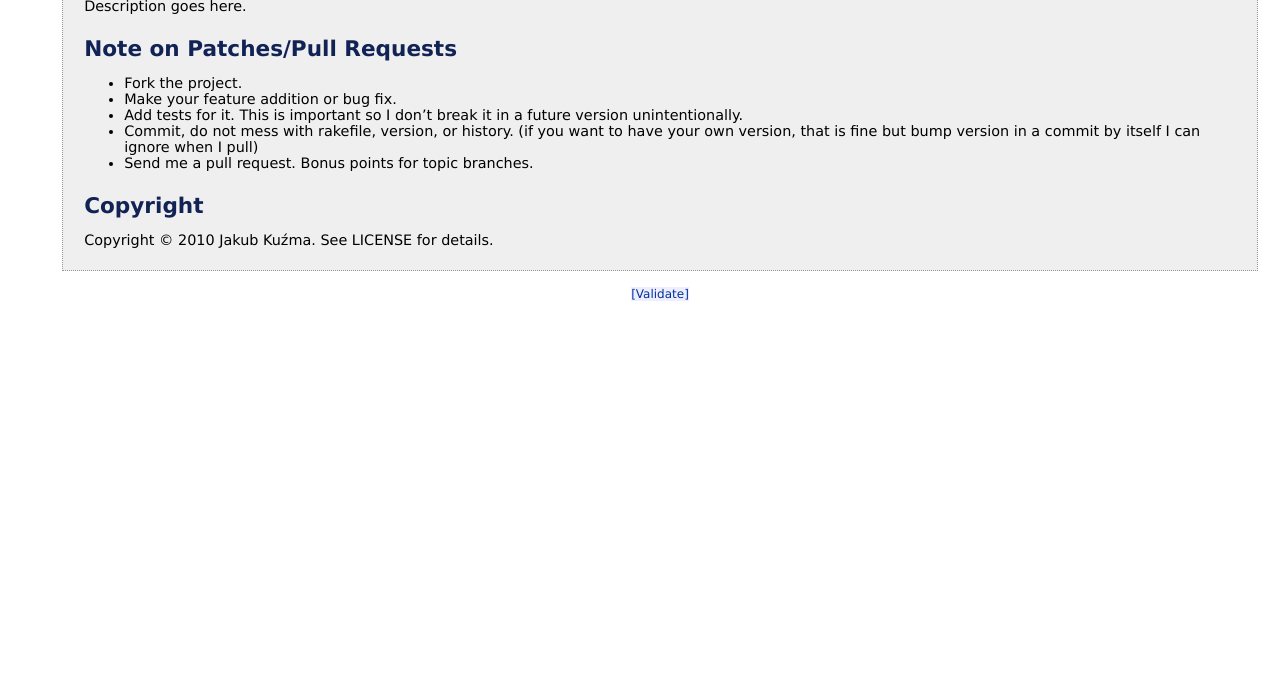
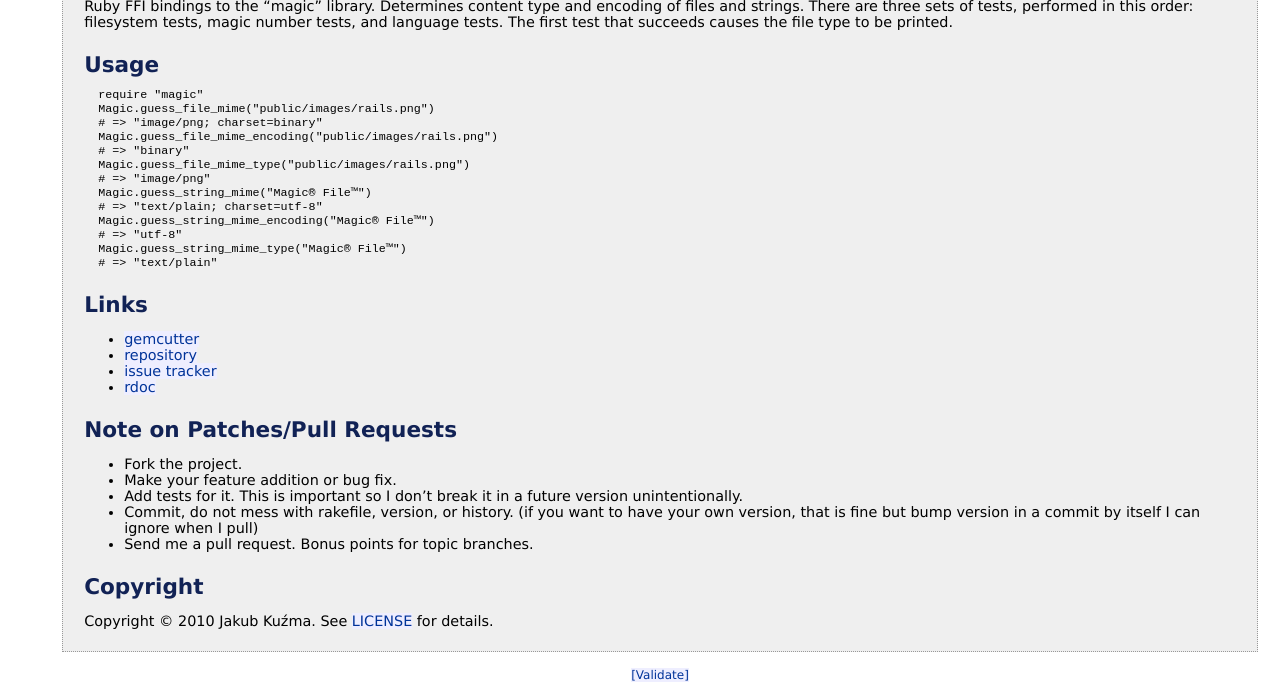
Before and after one commit to qoobaa/magic, a plain HTML site: page files/README_rdoc.html in a window 1280 px wide. Shown: the part 132-829 px from the top of the page. Before the commit the page ends 800 px from the top, so only its background shows below. Drawn offline with Linux system fonts and the light colour scheme.

Commit message:
regenerated rdoc

```diff
--- a/files/README_rdoc.html
+++ b/files/README_rdoc.html
@@ -54,7 +54,7 @@
     </tr>
     <tr class="top-aligned-row">
       <td><strong>Last Update:</strong></td>
-      <td>2010-01-11 13:06:52 +0100</td>
+      <td>2010-01-11 13:51:04 +0100</td>
     </tr>
     </table>
   </div>
@@ -67,8 +67,42 @@
     <div id="description">
       <h1>magic</h1>
 <p>
-Description goes here.
+Ruby FFI bindings to the &#8220;magic&#8221; library. Determines content
+type and encoding of files and strings. There are three sets of tests,
+performed in this order: filesystem tests, magic number tests, and language
+tests. The first test that succeeds causes the file type to be printed.
 </p>
+<h2>Usage</h2>
+<pre>
+  require &quot;magic&quot;
+  Magic.guess_file_mime(&quot;public/images/rails.png&quot;)
+  # =&gt; &quot;image/png; charset=binary&quot;
+  Magic.guess_file_mime_encoding(&quot;public/images/rails.png&quot;)
+  # =&gt; &quot;binary&quot;
+  Magic.guess_file_mime_type(&quot;public/images/rails.png&quot;)
+  # =&gt; &quot;image/png&quot;
+  Magic.guess_string_mime(&quot;Magic® File™&quot;)
+  # =&gt; &quot;text/plain; charset=utf-8&quot;
+  Magic.guess_string_mime_encoding(&quot;Magic® File™&quot;)
+  # =&gt; &quot;utf-8&quot;
+  Magic.guess_string_mime_type(&quot;Magic® File™&quot;)
+  # =&gt; &quot;text/plain&quot;
+</pre>
+<h2>Links</h2>
+<ul>
+<li><a href="http://gemcutter.org/gems/magic">gemcutter</a>
+
+</li>
+<li><a href="http://github.com/qoobaa/magic">repository</a>
+
+</li>
+<li><a href="http://github.com/qoobaa/magic/issues">issue tracker</a>
+
+</li>
+<li><a href="http://qoobaa.github.com/magic">rdoc</a>
+
+</li>
+</ul>
 <h2>Note on Patches/Pull Requests</h2>
 <ul>
 <li>Fork the project.
@@ -92,7 +126,9 @@ I can ignore when I pull)
 </ul>
 <h2>Copyright</h2>
 <p>
-Copyright &#169; 2010 Jakub Kuźma. See LICENSE for details.
+Copyright &#169; 2010 Jakub Kuźma. See <a
+href="http://github.com/qoobaa/magic/raw/master/LICENSE">LICENSE</a> for
+details.
 </p>
 
     </div>
```
Also changed, not shown: classes/Magic.html (+1 -1 lines), files/lib/magic/api_rb.html (+1 -1 lines), files/lib/magic/constants_rb.html (+1 -1 lines), files/lib/magic/database_rb.html (+1 -1 lines), files/lib/magic/errors_rb.html (+1 -1 lines), files/lib/magic_rb.html (+1 -1 lines), 1 other file.
